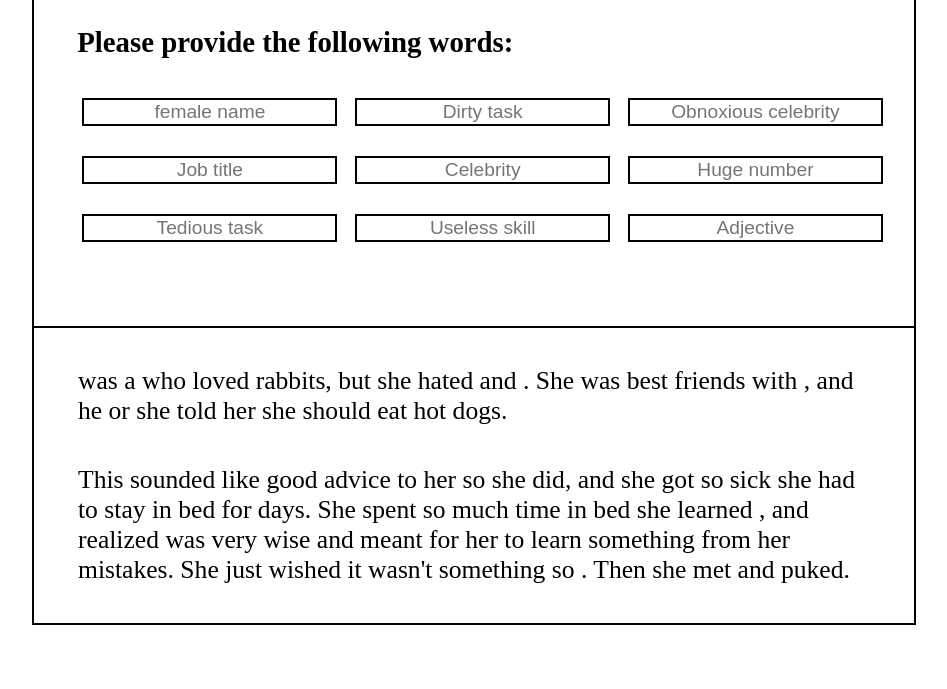
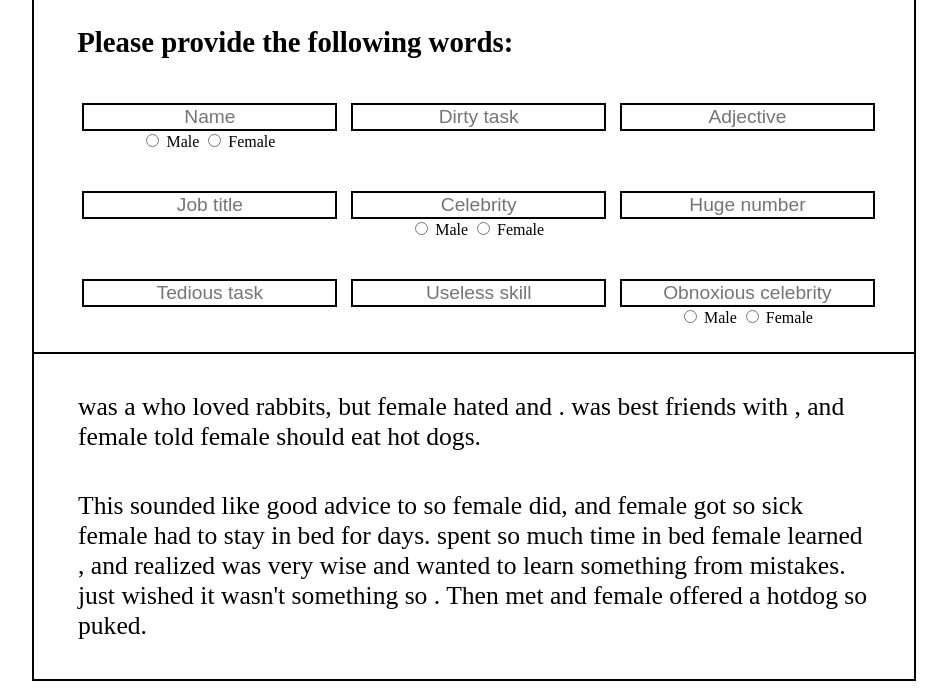
Before and after one commit to mcm0027/ngMadLibsThinkful, a plain HTML site: page index.html in a window 1280 px wide. Shown: the part 179-868 px from the top of the page, without its empty margins (166-1113 px from the left). Before the commit the page ends 812 px from the top, so only its background shows below. Drawn offline with nearby package versions, Linux system fonts and the light colour scheme.

Commit message:
update script.js and add gender specific pronouns

```diff
--- a/index.html
+++ b/index.html
@@ -7,7 +7,7 @@
     <script src="script.js"></script>
   </head>
   <body ng-app="myApp">
-
+    <div ng-controller="oneController">
       <heading>
         <div class="container">
           <aside>
@@ -25,23 +25,42 @@
         <h2>Please provide the following words:</h2>
         <ul>
           <li>
-          <input type="text" ng-model="femaleName" placeholder="female name">
+            <input type="text" ng-model="name" placeholder="Name">
+            <label>
+              <input type="radio" ng-model="sexMain.name" value="he">
+              Male
+            </label>
+            <label>
+              <input type="radio" ng-model="sexMain.name" value="she">
+              Female
+            </label>
           </li>
           <li>
             <input type="text" ng-model="dirtyTask" placeholder="Dirty task">
           </li>
           <li>
-          <input type="text" ng-model="badCeleb" placeholder="Obnoxious celebrity">
+            <input type="text" ng-model="adjective" placeholder="Adjective">
           </li>
+
+          <div style="clear:both"></div>
           <li>
             <input type="text" ng-model="jobTitle" placeholder="Job title">
           </li>
           <li>
             <input type="text" ng-model="celeb" placeholder="Celebrity">
+            <label>
+              <input type="radio" ng-model="sexCeleb.name" value="he">
+              Male
+            </label>
+            <label>
+              <input type="radio" ng-model="sexCeleb.name" value="she">
+              Female
+            </label>
           </li>
           <li>
             <input type="text" ng-model="bigNum" placeholder="Huge number">
           </li>
+          <div style="clear:both"></div>
           <li>
             <input type="text" ng-model="badTask" placeholder="Tedious task">
           </li>
@@ -49,15 +68,27 @@
             <input type="text" ng-model="badSkill" placeholder="Useless skill">
           </li>
           <li>
-          <input type="text" ng-model="adjective" placeholder="Adjective">
+            <input type="text" ng-model="badCeleb" placeholder="Obnoxious celebrity">
+            <label>
+              <input type="radio" ng-model="sexBadCeleb.name" value="he">
+              Male
+            </label>
+            <label>
+              <input type="radio" ng-model="sexBadCeleb.name" value="she">
+              Female
+            </label>
           </li>
+
         </ul>
+        <div style="clear:both"></div>
       </section>
 
+
       <section class="story">
-      <p>{{femaleName}} was a {{jobTitle}} who loved rabbits, but she hated {{badTask}} and {{dirtyTask}}. She was best friends with {{celeb}}, and he or she told her she should eat {{bigNum | number}} hot dogs.</p>
-      <p>This sounded like good advice to her so she did, and she got so sick she had to stay in bed for {{bigNum|number}} days. She spent so much time in bed she learned {{badSkill}}, and realized {{celeb}} was very wise and meant for her to learn something from her mistakes. She just wished it wasn't something so {{adjective}}. Then she met {{badCeleb}} and puked.</p>
+        <p>{{name}} was a {{jobTitle}} who loved rabbits, but {{sexMain.name}} hated {{badTask}} and {{dirtyTask}}. <span ng-if="sexMain.name ==='she'">She </span><span ng-if="sexMain.name ==='he'">He </span> was best friends with {{celeb}}, and {{sexCeleb.name}}  told {{name}} {{sexMain.name}} should eat {{bigNum | number}} hot dogs.</p>
+        <p>This sounded like good advice to {{name}} so {{sexMain.name}} did, and {{sexMain.name}} got so sick {{sexMain.name}} had to stay in bed for {{bigNum|number}} days. <span ng-if="sexMain.name ==='she'">She </span><span ng-if="sexMain.name ==='he'">He </span> spent so much time in bed {{sexMain.name}} learned {{badSkill}}, and realized {{celeb}} was very wise and wanted {{name}} to learn something from <span ng-if="sexMain.name ==='she'">her </span><span ng-if="sexMain.name ==='he'">his </span> mistakes. {{name}} just wished it wasn't something so {{adjective}}. Then {{name}} met {{badCeleb}} and {{sexBadCeleb.name}} offered <span ng-if="sexMain.name ==='she'">her </span><span ng-if="sexMain.name ==='he'">him </span> a hotdog so {{name}}  puked.</p>
 
       </section>
+    </div>
   </body>
 </html>
--- a/script.js
+++ b/script.js
@@ -1 +1,14 @@
-angular.module('myApp', []);
+angular.module('myApp', [])
+  .controller('oneController', ['$scope', function($scope) {
+  $scope.sexMain = {
+    name: 'female'
+  };
+
+  $scope.sexCeleb = {
+    name: 'female'
+  };
+
+  $scope.sexBadCeleb = {
+    name: 'female'
+  }
+  }]);
--- a/styles.css
+++ b/styles.css
@@ -64,10 +64,12 @@ ul {
 
 li {
   width: 30%;
-  margin: 15px 1%;
+  margin: 20px 1% 20px;
   display: inline-block;
   text-align: center;
+  float: left;
 }
+
 
 li input {
   text-align: center;
```
Also changed, not shown: 1 other file. Lines whose indentation alone changed are shown as unchanged.
